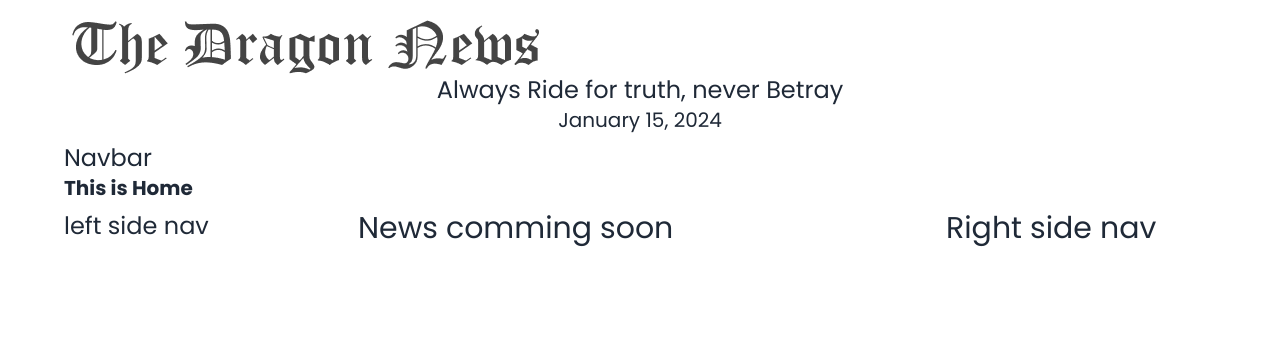
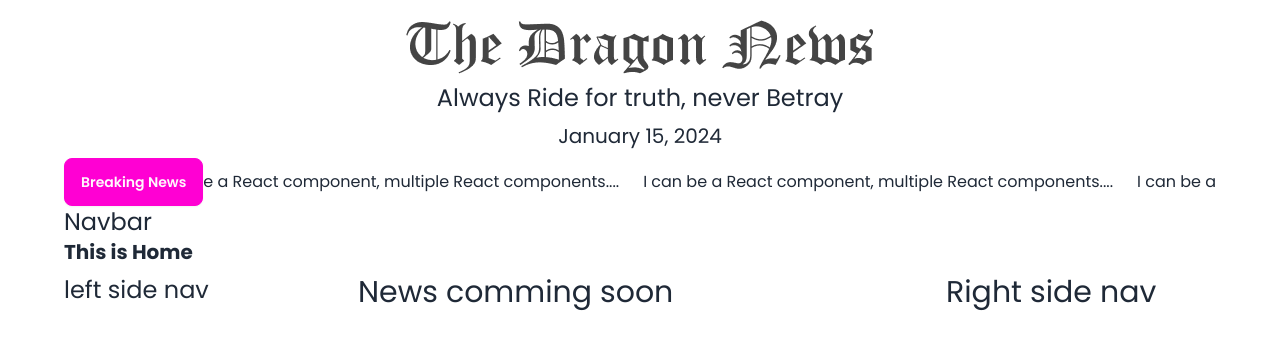
Before and after one commit to Shariful4447/news-portal-website, a React (Vite) app: page / in a window 1280 px wide. Shown: the top 350 px of the page. Built offline with nearby package versions, Linux system fonts and the light colour scheme.

Commit message:
header merquee done

```diff
--- a/package.json
+++ b/package.json
@@ -14,6 +14,7 @@
     "moment": "^2.30.1",
     "react": "^18.2.0",
     "react-dom": "^18.2.0",
+    "react-fast-marquee": "^1.6.2",
     "react-router-dom": "^6.21.2"
   },
   "devDependencies": {
--- /dev/null
+++ b/src/Pages/Home/BreakingNews.jsx
@@ -0,0 +1,20 @@
+import Marquee from "react-fast-marquee";
+import { Link } from "react-router-dom";
+
+const BreakingNews = () => {
+    return (
+        <div className="flex">
+            <div className="btn btn btn-secondary">Breaking News</div>
+            <Marquee pauseOnHover={true} speed={100}>
+                <Link className="mr-6" to="/">I can be a React component, multiple React components....</Link>
+                <Link className="mr-6" to="/">I can be a React component, multiple React components....</Link>
+                <Link className="mr-6" to="/">I can be a React component, multiple React components....</Link>
+                <Link className="mr-6" to="/">I can be a React component, multiple React components....</Link>
+
+
+            </Marquee>
+        </div>
+    );
+};
+
+export default BreakingNews;
--- a/src/Pages/Home/Home.jsx
+++ b/src/Pages/Home/Home.jsx
@@ -2,12 +2,14 @@
 import LeftSideNav from "../Shared/LeftSideNav/LeftSideNav";
 import Navbar from "../Shared/Navbar/Navbar";
 import RightSideNav from "../Shared/RightSideNav/RightSideNav";
+import BreakingNews from "./BreakingNews";
 
 
 const Home = () => {
     return (
         <div>
             <Header></Header>
+            <BreakingNews></BreakingNews>
             <Navbar></Navbar>
             <h2 className="text-xl font-poppins font-bold">This is Home</h2>
             <div className="grid grid-cols-1 lg:grid-cols-4 gap-6 mt-2">
--- a/src/Pages/Shared/Header/Header.jsx
+++ b/src/Pages/Shared/Header/Header.jsx
@@ -4,9 +4,9 @@
 const Header = () => {
     return (
         <div className='text-center m-2'>
-            <img  src={logo} alt="" />
-            <p className='text-2xl'>Always Ride for truth, never Betray</p>
-            <p className='text-xl'>{moment().format('MMMM D, YYYY')}</p>
+            <img className='mx-auto'  src={logo} alt="" />
+            <p className='text-2xl m-2'>Always Ride for truth, never Betray</p>
+            <p className='text-xl m-2'>{moment().format('MMMM D, YYYY')}</p>
         </div>
     );
 };
--- a/src/Pages/Shared/LeftSideNav/LeftSideNav.jsx
+++ b/src/Pages/Shared/LeftSideNav/LeftSideNav.jsx
@@ -1,4 +1,4 @@
-import React from 'react';
+
 
 const LeftSideNav = () => {
     return (
--- a/src/Pages/Shared/RightSideNav/RightSideNav.jsx
+++ b/src/Pages/Shared/RightSideNav/RightSideNav.jsx
@@ -1,4 +1,4 @@
-import React from 'react';
+
 
 const RightSideNav = () => {
     return (
```
Also changed, not shown: 1 other file (tests, documents, lock files or other folders).
